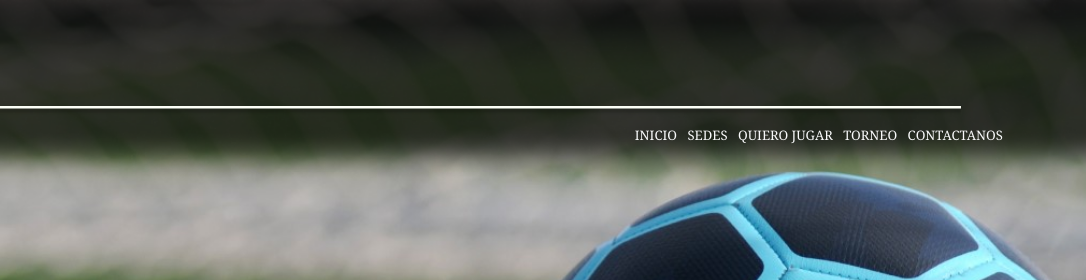
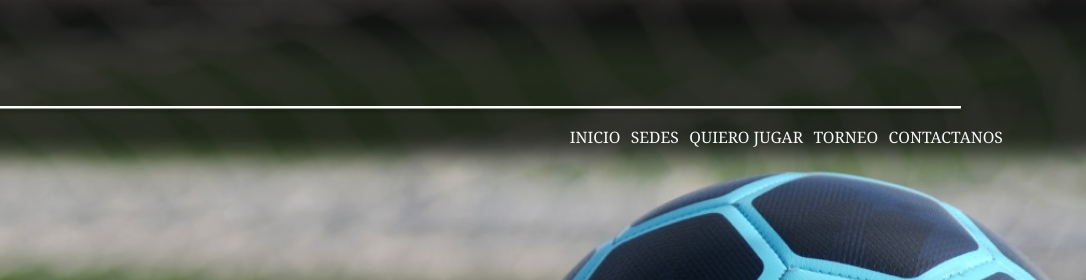
Before and after one commit to NicoVallone/442_futbol, a plain HTML site: page index.html in a window 1280 px wide. Shown: the top 280 px of the page, 194-1280 px from the left. Drawn offline with nearby package versions, Linux system fonts and the light colour scheme; no server answers.

Commit message:
desafio bootstrap

```diff
--- a/index.html
+++ b/index.html
@@ -22,19 +22,19 @@
                   <div class="collapse navbar-collapse justify-content-end" id="navbarText">
                     <ul class="navbar-nav ml-auto mb-2 mb-lg-0 text-light">
                       <li class="nav-item text-light">
-                        <a class="nav-link active text-light fs-5" aria-current="page" href="./index.html">INICIO</a>
+                        <a class="nav-link active text-light fs-4" aria-current="page" href="./index.html">INICIO</a>
                       </li>
                       <li class="nav-item">
-                        <a class="nav-link text-light fs-5" href="./pages/sedes.html">SEDES</a>
+                        <a class="nav-link text-light fs-4" href="./pages/sedes.html">SEDES</a>
                       </li>
                       <li class="nav-item">
-                        <a class="nav-link text-light fs-5" href="./pages/quiero_jugar.html">QUIERO JUGAR</a>
+                        <a class="nav-link text-light fs-4" href="./pages/quiero_jugar.html">QUIERO JUGAR</a>
                       </li>
                       <li class="nav-item">
-                        <a class="nav-link text-light fs-5" href="./pages/torneo.html">TORNEO</a>
+                        <a class="nav-link text-light fs-4" href="./pages/torneo.html">TORNEO</a>
                       </li>
                       <li class="nav-item">
-                        <a class="nav-link text-light fs-5" href="./pages/contactanos.html">CONTACTANOS</a>
+                        <a class="nav-link text-light fs-4" href="./pages/contactanos.html">CONTACTANOS</a>
                       </li>
                     </ul>
                   </div>
```
